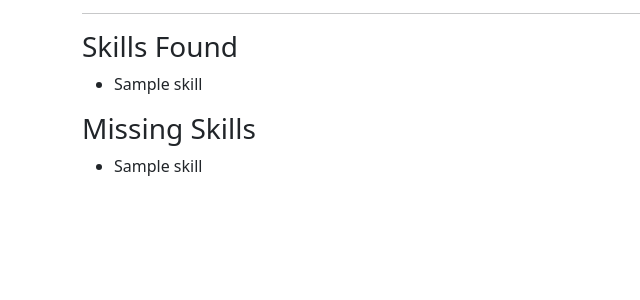
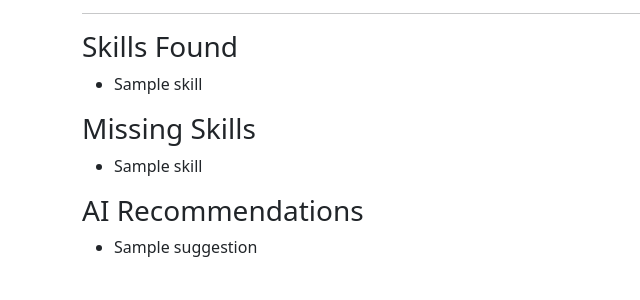
Before and after one commit to payaljindal35/resume-analyser, a Flask app: template templates/result.html in a window 1280 px wide. Shown: the part 145-445 px from the top of the page, without its empty margins (0-640 px from the left). Run offline with Flask 3, Linux system fonts and the light colour scheme; the template is opened without the code that fills it: most values are stand-ins (such as "Sample title", 1, 10 or a date in 2020).

Commit message:
added ai recommendations feature

```diff
--- a/app.py
+++ b/app.py
@@ -55,7 +55,13 @@ def analyze_resume(resume_text, job_description):
     else:
         score = int((len(found_skills) / total_required) * 100)
 
-    return score, found_skills, missing_skills
+    suggestions = []
+
+    for skill in missing_skills:
+        suggestions.append(
+            f"Consider learning {skill} to improve your job match."
+        )
+    return score, found_skills, missing_skills, suggestions
 
 @app.route("/")
 def home():
@@ -76,7 +82,7 @@ def analyze():
 
     resume_text = extract_text(filepath)
 
-    score, found, missing = analyze_resume(
+    score, found, missing, suggestions = analyze_resume(
         resume_text,
         job_description
     )
@@ -85,8 +91,12 @@ def analyze():
         "result.html",
         score=score,
         found=found,
-        missing=missing
+        missing=missing,
+        suggestions = suggestions
     )
+
+
+
 
 if __name__ == "__main__":
     app.run(debug=True)
--- a/templates/result.html
+++ b/templates/result.html
@@ -33,5 +33,13 @@ rel="stylesheet">
 {% endfor %}
 </ul>
 
+<h3>AI Recommendations</h3>
+
+<ul>
+{% for suggestion in suggestions %}
+<li>{{ suggestion }}</li>
+{% endfor %}
+</ul>
+
 </body>
 </html>
```
